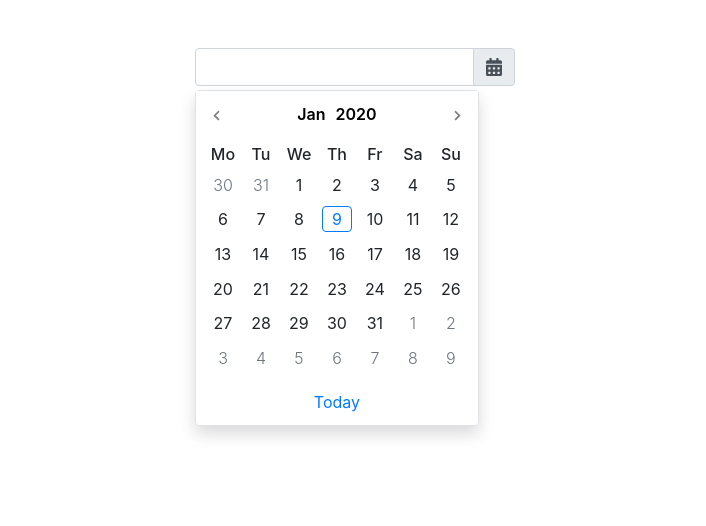
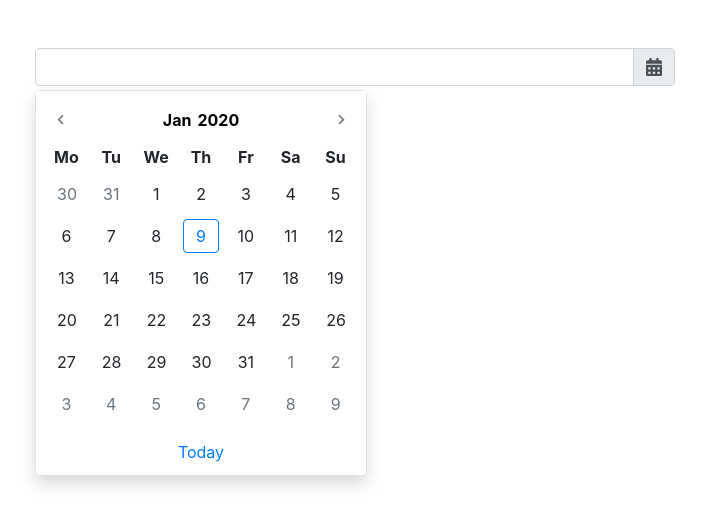
Before and after one commit to lapaliv/vue-picker, a Vue app: page / in a window 1280 px wide. Shown: the top 526 px of the page, without its empty margins (285-991 px from the left). Built offline with nearby package versions, Linux system fonts and the light colour scheme.

Commit message:
Исправление недочетов

```diff
--- a/src/App.vue
+++ b/src/App.vue
@@ -1,5 +1,5 @@
 <template>
-    <div id="app" class="w-25 mx-auto mt-5">
+    <div id="app" class="w-50 mx-auto mt-5">
         <Calendar/>
     </div>
 </template>
--- a/src/components/Calendar.vue
+++ b/src/components/Calendar.vue
@@ -1,5 +1,5 @@
 <template>
-    <div class="vue2-datetime-input">
+    <div class="vue2-datetime w-100">
 
         {{ resultDate }}
         <div class="input-group">
@@ -14,7 +14,10 @@
                 </span>
             </div>
         </div>
-        <div class="calendar" tabindex="1">
+        <div
+            class="vue2-datetime-calendar"
+            tabindex="0"
+        >
             <Month
                 :year="shownYear"
                 :month="shownMonth"
@@ -24,20 +27,10 @@
                 @select="selectDay"
                 @show="showDate"
             />
-            <div class="calendar-footer mt-1">
-                <div class="flex-grow-1 text-center">
-                    <!--<button class="btn btn-link">-->
-                    <!--    <CalendarAltSolid style="width: 12px;"/>-->
-                    <!--</button>-->
-                    <button class="btn btn-link">
-                        Today
-                    </button>
-                </div>
-                <!--<div>-->
-                    <button class="btn btn-link" v-if="false">
-                        <TrashSolid/>
-                    </button>
-                <!--</div>-->
+            <div class="vue2-datetime-calendar-footer">
+                <button class="btn btn-link">
+                    Today
+                </button>
             </div>
         </div>
     </div>
@@ -46,12 +39,11 @@
 <script>
     import Month from './Calendar/Month';
     import CalendarAltSolid from 'src/components/FontAwesome/CalendarAltSolid';
-    import TrashSolid from 'src/components/FontAwesome/TrashSolid';
     import {Formatter} from 'src/utils/formatter';
 
     export default {
         name: 'Calendar',
-        components: {TrashSolid, CalendarAltSolid, Month},
+        components: {CalendarAltSolid, Month},
         data() {
             return {
                 shownYear: null,
--- a/src/components/Calendar/Month.vue
+++ b/src/components/Calendar/Month.vue
@@ -1,20 +1,20 @@
 <template>
-    <div class="month">
-        <div class="month-header">
+    <div class="vue2-datetime-month">
+        <div class="vue2-datetime-month-header">
             <button
-                class="btn btn-link text-black-50"
+                class="btn btn-link"
                 @click="prevMonth"
             >
                 <ChevronLeftSolid
                     style="width: 7px;"
                 />
             </button>
-            <div class="month-header-text-container">
-                <button class="btn btn-link px-1 text-black font-weight-600">{{ monthName }}</button>
-                <button class="btn btn-link px-1 text-black font-weight-600">{{ year }}</button>
+            <div class="vue2-datetime-month-header-text-container">
+                <button class="btn btn-link">{{ monthName }}</button>
+                <button class="btn btn-link">{{ year }}</button>
             </div>
             <button
-                class="btn btn-link text-black-50"
+                class="btn btn-link"
                 @click="nextMonth"
             >
                 <ChevronRightSolid
@@ -22,7 +22,7 @@
                 />
             </button>
         </div>
-        <div class="px-2 pt-1">
+        <div class="vue2-datetime-month-body">
             <Weeks
                 :month="month"
                 :year="year"
--- a/src/components/Calendar/Month/Weeks.vue
+++ b/src/components/Calendar/Month/Weeks.vue
@@ -1,39 +1,74 @@
 <template>
-    <table class="text-center mb-0 w-100">
-        <thead>
-            <tr>
+    <div>
+        <div class="vue2-datetime-week vue2-datetime-week--header">
             <template v-for="shortDay in shortDays">
-                    <th
+                <div
                     :key="shortDay"
-                        class="font-weight-500"
+                    class="vue2-datetime-week-day"
                 >
                     {{ shortDay }}
-                    </th>
+                </div>
             </template>
-            </tr>
-        </thead>
-        <tbody class="month-week-body">
+        </div>
+
         <template v-for="(week, index) in weeks">
-                <tr :key="index">
+            <div
+                :key="index"
+                class="vue2-datetime-week"
+            >
                 <template v-for="{year, month, day, disabled, muted, isToday, isSelected} in week">
-                        <td
+                    <div
                         :key="`${year}_${month}_${day}`"
-                            class="p-1 text-center align-middle"
+                        class="vue2-datetime-week-day"
                     >
                         <button
-                                class="btn w-100 px-1 py-0"
+                            class="btn"
                             :disabled="disabled"
-                                :class="{'text-muted font-weight-light': muted, 'btn-outline-primary': isToday && !isSelected, 'btn-primary': isSelected && !muted, 'btn-white': !isSelected, 'btn-light font-weight-bold': isSelected && muted}"
+                            :class="dayButtonClassName(muted, isToday, isSelected)"
                             @click="selectDay(year, month, day)"
                         >
                             {{ day }}
                         </button>
-                        </td>
+                    </div>
                 </template>
-                </tr>
+            </div>
         </template>
-        </tbody>
-    </table>
+    </div>
+    <!--<table class="text-center mb-0 w-100">-->
+    <!--    <thead>-->
+    <!--        <tr>-->
+    <!--            <template v-for="shortDay in shortDays">-->
+    <!--                <th-->
+    <!--                    :key="shortDay"-->
+    <!--                    class="font-weight-500"-->
+    <!--                >-->
+    <!--                    {{ shortDay }}-->
+    <!--                </th>-->
+    <!--            </template>-->
+    <!--        </tr>-->
+    <!--    </thead>-->
+    <!--    <tbody class="month-week-body">-->
+    <!--        <template v-for="(week, index) in weeks">-->
+    <!--            <tr :key="index">-->
+    <!--                <template v-for="{year, month, day, disabled, muted, isToday, isSelected} in week">-->
+    <!--                    <td-->
+    <!--                        :key="`${year}_${month}_${day}`"-->
+    <!--                        class="p-1 text-center align-middle"-->
+    <!--                    >-->
+    <!--                        <button-->
+    <!--                            class="btn w-100 px-1 py-0"-->
+    <!--                            :disabled="disabled"-->
+    <!--                            :class="dayButtonClassName(muted, isToday, isSelected)"-->
+    <!--                            @click="selectDay(year, month, day)"-->
+    <!--                        >-->
+    <!--                            {{ day }}-->
+    <!--                        </button>-->
+    <!--                    </td>-->
+    <!--                </template>-->
+    <!--            </tr>-->
+    <!--        </template>-->
+    <!--    </tbody>-->
+    <!--</table>-->
 </template>
 
 <script>
@@ -148,6 +183,28 @@
             isSelected(year, month, day) {
                 return new Formatter(year, month, day).toDateString() === new Formatter(this.selectedYear, this.selectedMonth, this.selectedDay).toDateString();
             },
+            dayButtonClassName(muted, isToday, isSelected) {
+                if (isSelected) {
+                    return 'btn-primary';
+                }
+
+                if (muted) {
+                    return 'vue2-datetime-week-day-button text-muted';
+                }
+
+                if (isToday) {
+                    return 'btn-outline-primary';
+                }
+
+                return 'vue2-datetime-week-day-button';
+                //return {
+                //    'text-muted font-weight-light': muted,
+                //    'btn-outline-primary': isToday && !isSelected,
+                //    'btn-primary': isSelected && !muted,
+                //    'btn-white': !isSelected,
+                //    'btn-light font-weight-bold': isSelected && muted
+                //};
+            }
         },
     };
 </script>
--- a/src/scss/app.scss
+++ b/src/scss/app.scss
@@ -1,2 +1,8 @@
 @import "variables";
-@import "component";
+@import "components/calendar";
+@import "components/month";
+@import "components/week";
+
+.vue2-datetime {
+  position: relative;
+}
--- a/src/scss/component.scss
+++ /dev/null
@@ -1,81 +0,0 @@
-button.text-black {
-  color: $black;
-}
-
-.font-weight-500 {
-  font-weight: 500;
-}
-
-.font-weight-600 {
-  font-weight: 600;
-}
-
-.vue2-datetime-input {
-  position: relative;
-
-  .calendar {
-    border: $vue2-datetime-input-calendar-border;
-    border-radius: $vue2-datetime-input-calendar-border-radius;
-    box-shadow: $vue2-datetime-input-calendar-shadow;
-    margin: $vue2-datetime-input-calendar-margin;
-    width: $vue2-datetime-input-calendar-width;
-    position: absolute;
-
-    &-footer {
-      //background-color: $vue2-datetime-input-calendar-footer-bg;
-      padding: $vue2-datetime-input-calendar-footer-padding;
-      border-top: $vue2-datetime-input-calendar-footer-border-top;
-      display: flex;
-
-      &-button {
-        @include button-variant(
-                        $vue2-datetime-input-calendar-footer-button-theme-color,
-                        $vue2-datetime-input-calendar-footer-button-theme-color
-        );
-      }
-    }
-  }
-
-  .month {
-    &-header {
-      display: flex;
-      align-items: stretch;
-      background-color: $vue2-datetime-input-month-header-bg;
-      padding: $vue2-datetime-input-month-header-padding;
-
-      &-button {
-        flex-grow: 0;
-        display: flex;
-        @include button-variant(
-                        $vue2-datetime-input-month-header-button-theme-color,
-                        $vue2-datetime-input-month-header-button-theme-color
-        );
-      }
-
-      &-text-container {
-        flex-grow: 1;
-        display: flex;
-        align-items: stretch;
-        justify-content: center;
-      }
-    }
-
-    &-week {
-      &-head {
-        background-color: $vue2-datetime-input-month-week-head-bg;
-
-        th {
-          font-weight: $vue2-datetime-input-month-week-head-th-font-weight;
-          padding: $vue2-datetime-input-month-week-head-th-padding;
-          text-transform: uppercase;
-        }
-      }
-
-      &-body {
-        td {
-          width: calc(100% / 7);
-        }
-      }
-    }
-  }
-}
--- /dev/null
+++ b/src/scss/components/calendar.scss
@@ -0,0 +1,15 @@
+.vue2-datetime-calendar {
+  background: $white;
+  border: $border-width solid $border-color;
+  box-shadow: $box-shadow;
+  border-radius: $border-radius-lg;
+  position: absolute;
+  margin-top: map_get($spacers, 1);
+  width: 332px;
+
+  &-footer {
+    padding: map_get($spacers, 1) map_get($spacers, 3);
+    text-align: center;
+    margin-top: map_get($spacers, 1);
+  }
+}
--- /dev/null
+++ b/src/scss/components/month.scss
@@ -0,0 +1,46 @@
+.vue2-datetime-month {
+  &-header {
+    display: flex;
+    align-items: stretch;
+    background-color: $white;
+    padding: map_get($spacers, 3) map_get($spacers, 2) map_get($spacers, 1) map_get($spacers, 2);
+    width: 100%;
+
+    button {
+      flex-grow: 0;
+      display: flex;
+      color: rgba($black, .5);
+
+      &:hover {
+        color: $primary;
+      }
+    }
+
+    &-text-container {
+      flex-grow: 1;
+      display: flex;
+      align-items: center;
+      justify-content: center;
+
+      button {
+        padding: 0;
+        color: $black;
+        font-weight: $font-weight-bold;
+
+        &.btn-link:hover {
+          text-decoration: none;
+        }
+
+        &:not(:last-child) {
+          padding-right: map_get($spacers, 1);
+        }
+      }
+    }
+  }
+
+  &-body {
+    padding: map_get($spacers, 1) map_get($spacers, 2) 0 map_get($spacers, 2);
+    display: flex;
+    flex-direction: column;
+  }
+}
--- /dev/null
+++ b/src/scss/components/week.scss
@@ -0,0 +1,30 @@
+.vue2-datetime-week {
+  display: flex;
+
+  &-day {
+    flex-grow: 1;
+    padding: map_get($spacers, 1) map_get($spacers, 1);
+    text-align: center;
+    width: calc(100% / 7);
+    min-width: calc(100% / 7);
+
+    button {
+      width: 100%;
+      padding: map_get($spacers, 1) map_get($spacers, 2);
+    }
+
+    &-button {
+      background: $white;
+      border: $border-width solid $white;
+
+      &:hover {
+        background: $light;
+        border: $border-width solid $light;
+      }
+    }
+  }
+
+  &--header {
+    font-weight: $font-weight-bold;
+  }
+}
```
Lines whose indentation alone changed are shown as unchanged.
